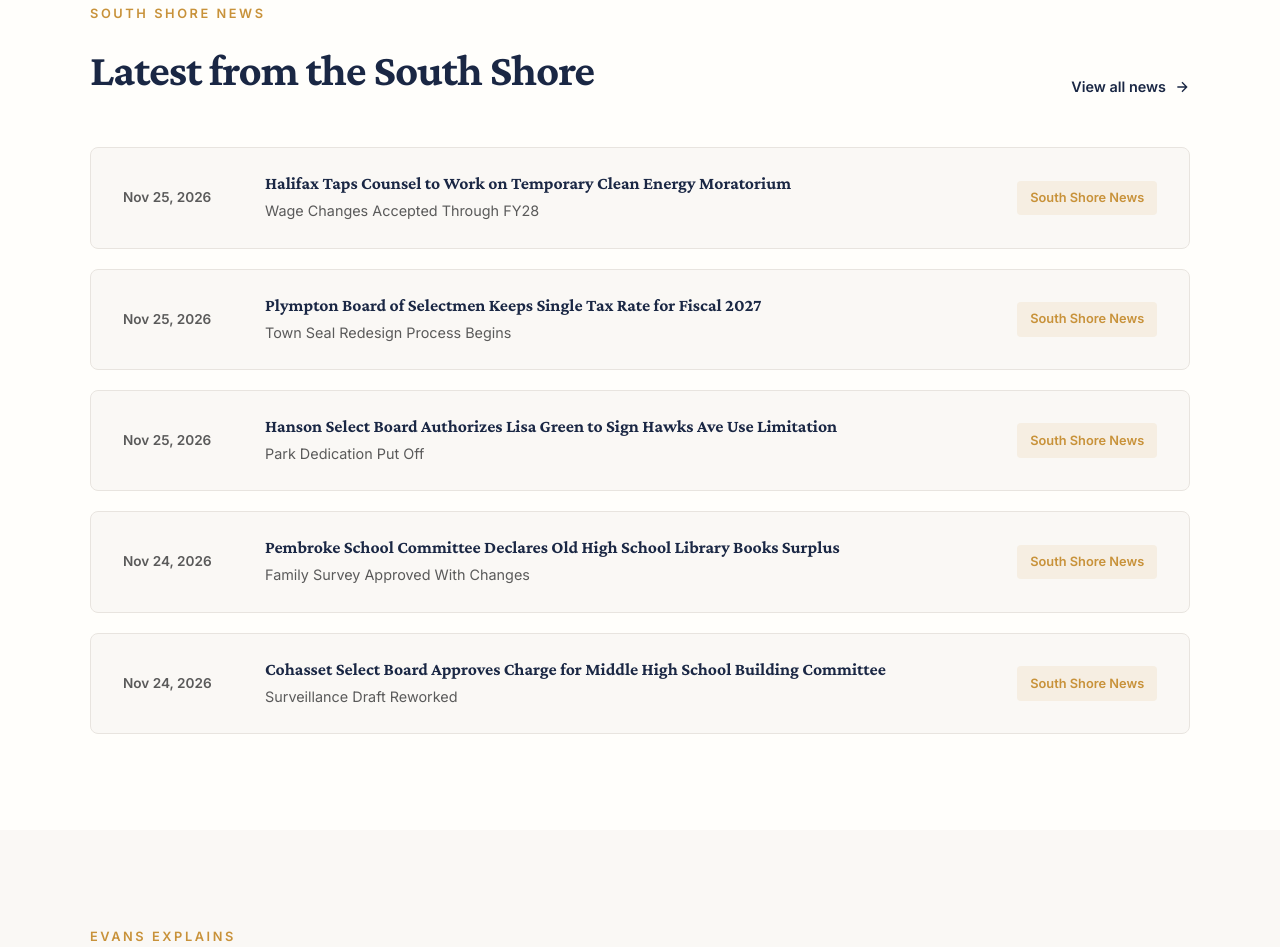
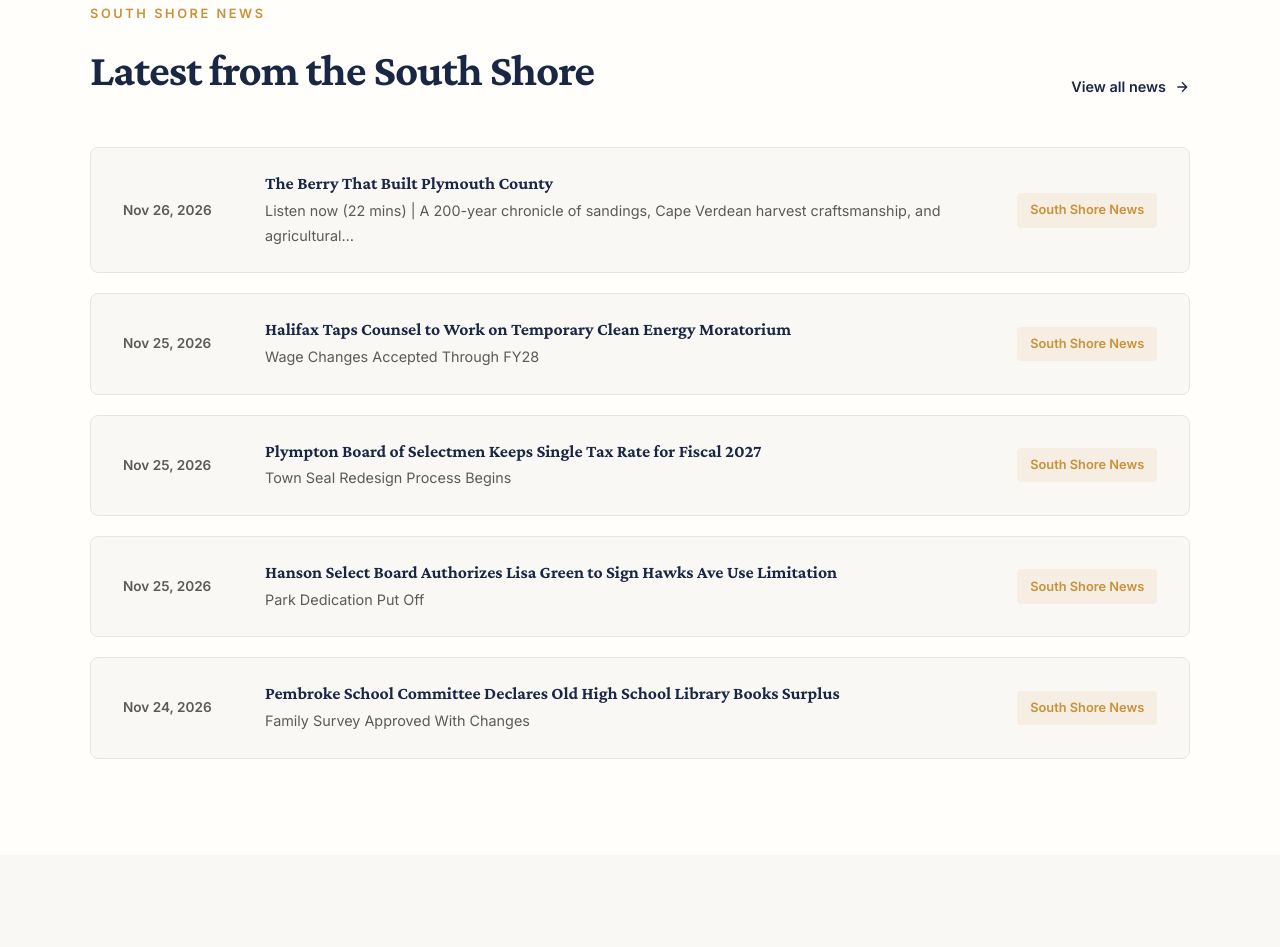
Before and after one commit to jev4ns/dotnet, a plain HTML site: page index.html in a window 1280 px wide. Shown: the part 5941-6888 px from the top of the page. Drawn offline with nearby package versions, Linux system fonts and the light colour scheme.

Commit message:
Render feeds — 2026-11-26

```diff
--- a/index.html
+++ b/index.html
@@ -818,6 +818,14 @@
 
             <div class="news-list">
                 <!-- FEED:ssn:start -->
+                <a href="https://www.southshore.news/p/the-berry-that-built-plymouth-county" class="news-item fade-in" target="_blank" rel="noopener">
+                    <span class="news-date">Nov 26, 2026</span>
+                    <div class="news-content">
+                        <h4>The Berry That Built Plymouth County</h4>
+                        <p>Listen now (22 mins) | A 200-year chronicle of sandings, Cape Verdean harvest craftsmanship, and agricultural…</p>
+                    </div>
+                    <span class="news-source">South Shore News</span>
+                </a>
                 <a href="https://www.southshore.news/p/halifax-taps-counsel-to-work-on-temporary" class="news-item fade-in" target="_blank" rel="noopener">
                     <span class="news-date">Nov 25, 2026</span>
                     <div class="news-content">
@@ -847,14 +855,6 @@
                     <div class="news-content">
                         <h4>Pembroke School Committee Declares Old High School Library Books Surplus</h4>
                         <p>Family Survey Approved With Changes</p>
-                    </div>
-                    <span class="news-source">South Shore News</span>
-                </a>
-                <a href="https://www.southshore.news/p/cohasset-select-board-approves-charge" class="news-item fade-in" target="_blank" rel="noopener">
-                    <span class="news-date">Nov 24, 2026</span>
-                    <div class="news-content">
-                        <h4>Cohasset Select Board Approves Charge for Middle High School Building Committee</h4>
-                        <p>Surveillance Draft Reworked</p>
                     </div>
                     <span class="news-source">South Shore News</span>
                 </a>
```
